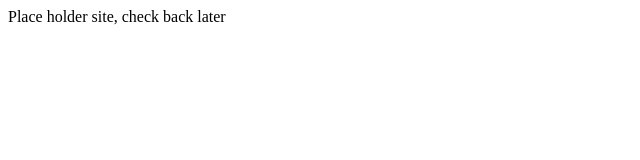
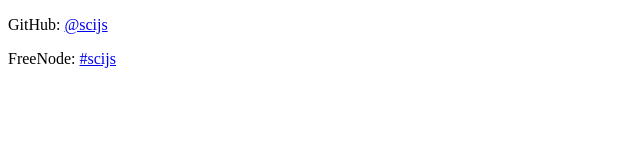
Before and after one commit to scijs/scijs.github.io, a plain HTML site: page index.html in a window 1280 px wide. Shown: the whole page, without its empty margins (0-640 px from the left). Drawn offline with Linux system fonts and the light colour scheme.

Commit message:
adding links

```diff
--- a/index.html
+++ b/index.html
@@ -5,6 +5,11 @@
   <title>scijs</title>
 </head>
 <body>
-  Place holder site, check back later
+  <p>
+    GitHub: <a href="https://github.com/scijs">@scijs</a>
+  </p>
+  <p>
+    FreeNode: <a href="https://webchat.freenode.net/?channels=%23scijs">#scijs</a>
+  </p>
 </body>
 </html>
```
